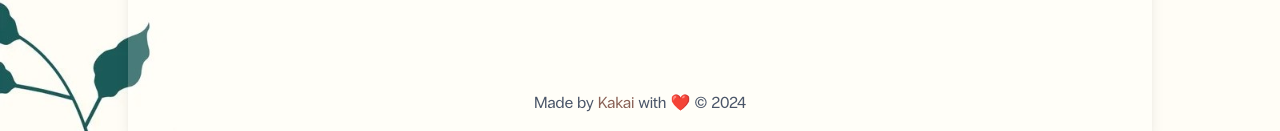
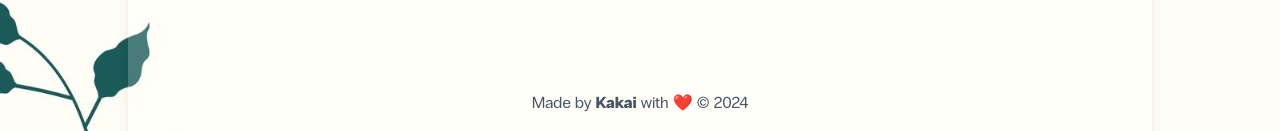
Before and after one commit to justkakai/yvonne-and-sebastian, a React (Create React App) app: page /travel/transport in a window 1280 px wide. Shown: the part 2151-2282 px from the top of the page. Built offline with nearby package versions, Linux system fonts and the light colour scheme.

Commit message:
change footer styling

```diff
--- a/src/components/layout/Footer.tsx
+++ b/src/components/layout/Footer.tsx
@@ -20,7 +20,7 @@ export const Footer: React.FC<FlexProps> = (props: FlexProps) => {
 
 	return (
 		<Flex mt={40} p={4} justifyContent={'center'} gap={2} {...props}>
-			<Text fontSize="md" color="gray.600">Made by <Link color="rgb(137, 97, 86)" onClick={onOpen}>Kakai</Link> with ❤️ <Text fontSize="md" color="gray.600" display={'inline'}>© {year}</Text></Text>
+			<Text fontSize="md" color="gray.600">Made by <Link /* color="rgb(137, 97, 86)" */ fontWeight={'bold'} onClick={onOpen}>Kakai</Link> with ❤️ <Text fontSize="md" color="gray.600" display={'inline'}>© {year}</Text></Text>
 			<Modal
 				autoFocus={false}
 				isOpen={isOpen}
```
